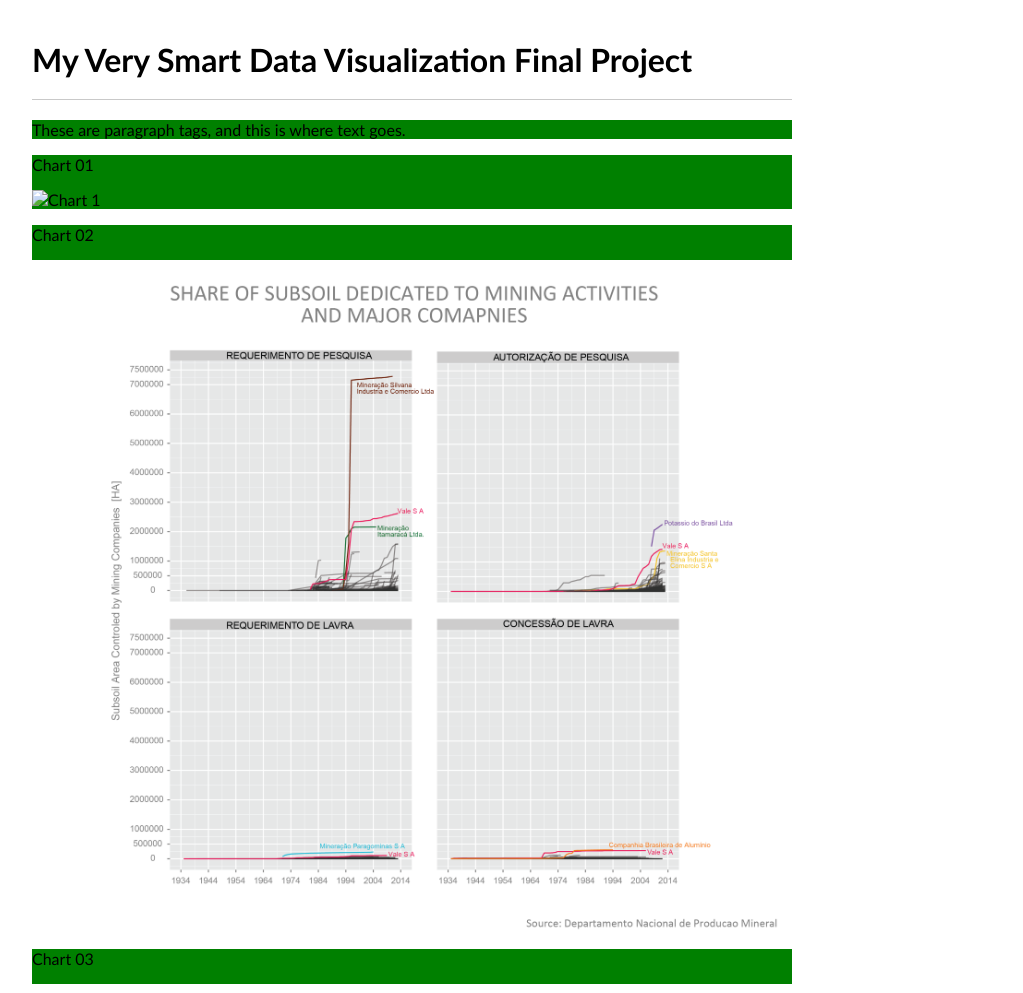
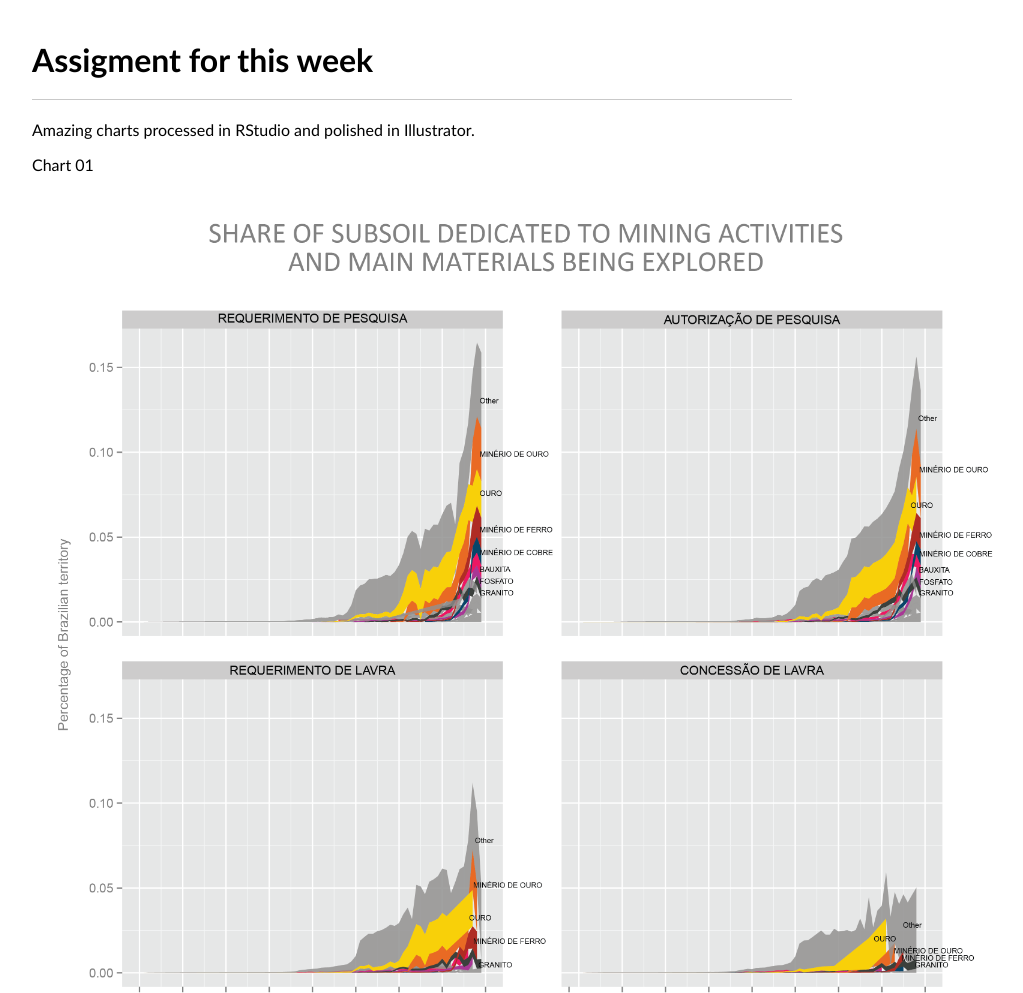
Before and after one commit to silviarx/silviarx.github.io, a plain HTML site: page index.html in a window 1280 px wide. Shown: the top 993 px of the page, without its empty margins (228-1251 px from the left). Drawn offline with Linux system fonts and the light colour scheme.

Commit message:
new upload assigment 12_1

```diff
--- a/index.html
+++ b/index.html
@@ -2,6 +2,7 @@
 
 <html lang="en">
 <head>
+  <meta http-equiv="Content-Type" content="text/html; charset=UTF-8">
     <!-- This is the head, where I link to my stylesheets and can put other setup basics like a title or meta tags -->
   <meta charset="utf-8">
 
@@ -18,15 +19,14 @@
 <body>
     <!-- This is the body of my website, where I write actual HTML -->
 
-    <h1>My Very Smart Data Visualization Final Project</h1>
+    <h1>Assigment for this week</h1>
 
       <div>
-      <p>These are paragraph tags, and this is where text goes.</p>
-      </div>
+      <p>Amazing charts processed in RStudio and polished in Illustrator.</p>
 
       <div>
         <p>Chart 01</p>
-        <img alt="Chart 1" class="full-width' src="images/MaterialArea-01-01.png">
+        <img alt="Chart 1" class="full-width" src="images/MaterialArea-01-01.png">
       </div>
 
       <div>
@@ -40,7 +40,7 @@
       </div>
 
 
-      <p>Here's more about my final project, and here's a <a href="http://www.census.gov/">link </a>to my data.</p>
+      <p>Here's a <a href="https://drive.google.com/a/newschool.edu/folderview?id=0BwezFeu6bWWJcDFQeWZBX0RhMG8&usp=sharing">link </a> to my codes, and here's a <a href="http://www.dnpm.gov.br/assuntos/ao-minerador/sigmine/">link </a>to my original data source.</p>
 
     <!-- If we were writing javascript, we'd link to our javascript files in the script tags below -->
   <script>
--- a/stylesheet.css
+++ b/stylesheet.css
@@ -1,5 +1,5 @@
 div{
-	background-color: green;
+	background-color: solid #c9c9c9n;
 }
 
 img{
@@ -21,5 +21,5 @@ h1{
 }
 
 .full-width {
-	width:100%;
+	width:130%;
 }
```
